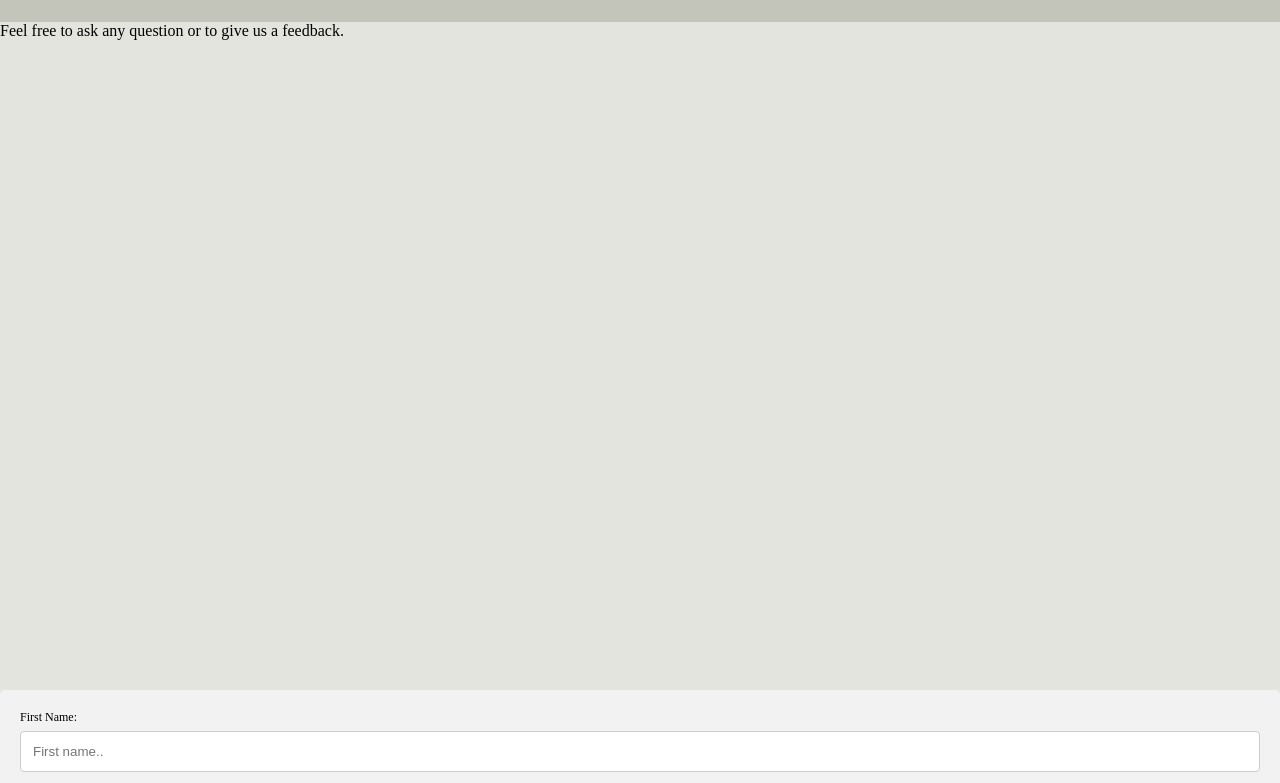
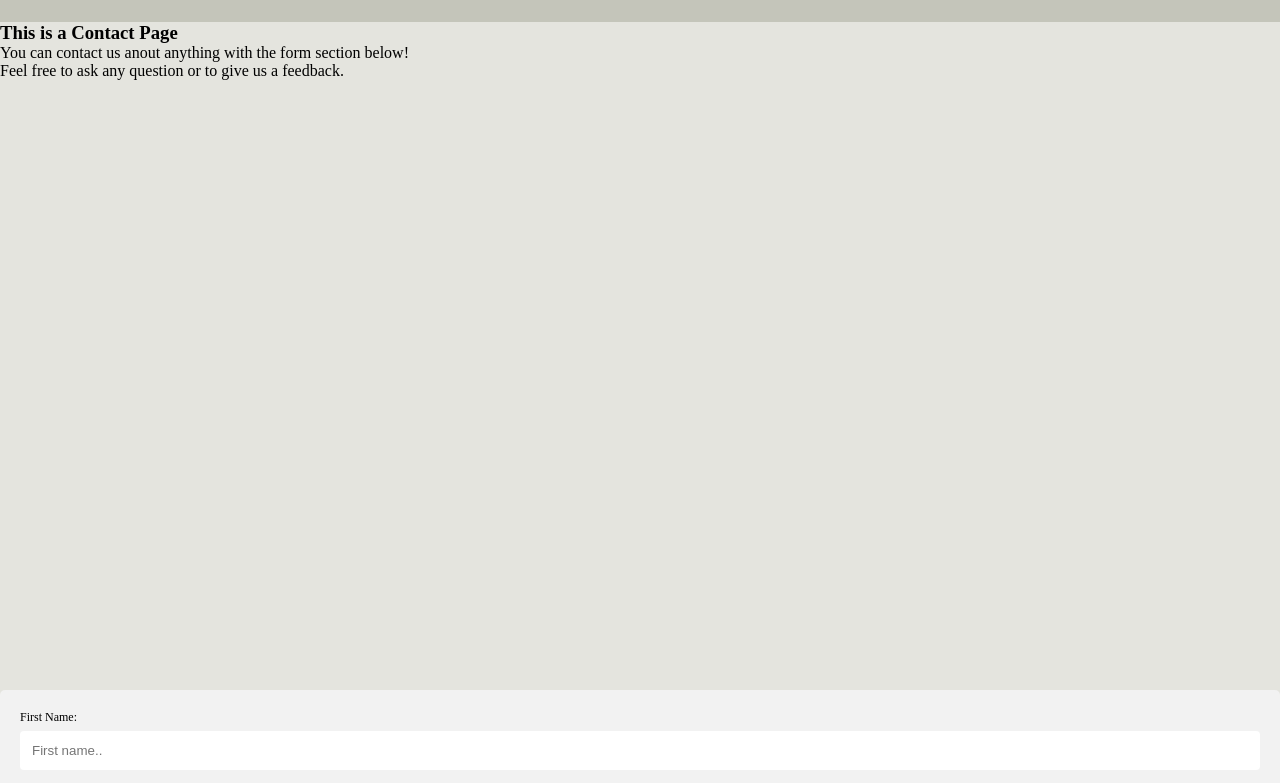
Before and after one commit to bbinchamo/milestone3, a website: page contact.html in a window 1280 px wide. Shown: the part 110-893 px from the top of the page. Drawn offline with Linux system fonts and the light colour scheme.

Commit message:
Add files via upload

```diff
--- a/contact.html
+++ b/contact.html
@@ -28,6 +28,8 @@
         </nav>
 
         <!-- Instruction for users -->
+    <h3>This is a Contact Page</h3>
+    <p>You can contact us anout anything with the form section below!</p>
     <p>Feel free to ask any question or to give us a feedback.</p>
 
     </section>
--- a/style.css
+++ b/style.css
@@ -49,6 +49,11 @@ nav div h1{
     font-size: 15px;
 }
 
+.nav-links ul li a:hover{
+    color:blueviolet
+}
+
+
 /* Styling for the body */
 body{
     background-color: #E4E4DE;
@@ -91,6 +96,12 @@ input[type=submit]:hover {
     background-color: #45a049;
 }
 
+input[type=text]{
+    padding: 12px;
+    border: none;
+    cursor: pointer;
+}
+
 /* Styling for the container of the form */
 .container {
     border-radius: 5px;
@@ -102,4 +113,5 @@ input[type=submit]:hover {
 .contact_Form{
     font-size: 12px;
     text-align: bottom left;
+    top: -20px;
 }
```
Also changed, not shown: about.html (+3 -0 lines), index.html (+1 -0 lines), 2 other files.
